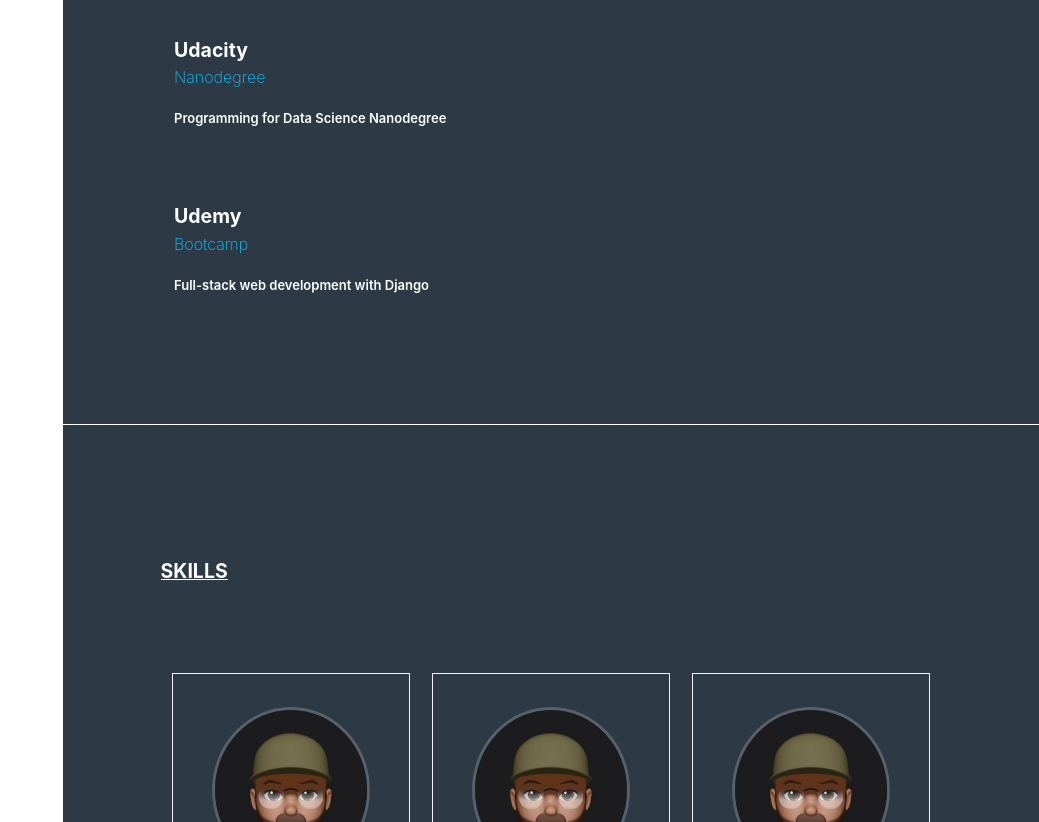
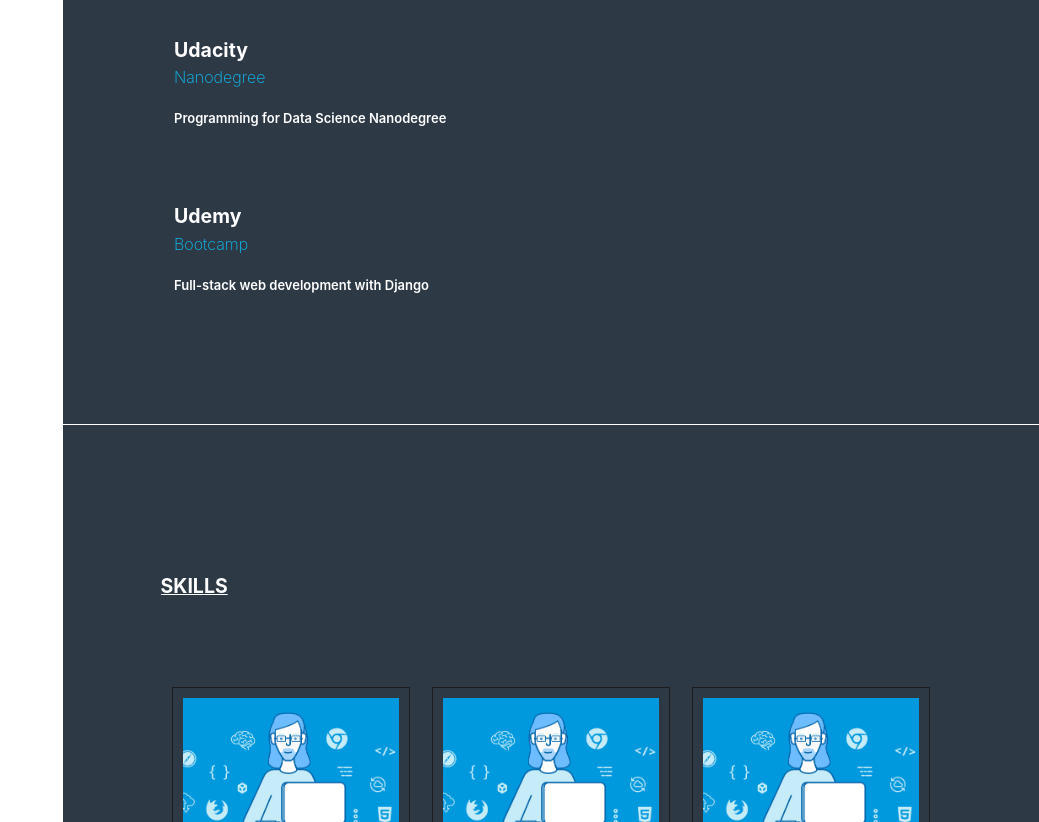
Before and after one commit to 41hulk/personalportfolio, a plain HTML site: page index.html in a window 1280 px wide. Shown: the part 1978-2800 px from the top of the page, without its empty margins (241-1280 px from the left). Drawn offline with Linux system fonts and the light colour scheme; a web font is replaced by a local one.

Commit message:
feat: Changed the skills picture

```diff
--- a/index.html
+++ b/index.html
@@ -88,19 +88,19 @@
             <div class="container">
                 <h1>Skills</h1>
                 <div class="box">
-                    <img src="icon.jpeg">
+                    <img src="dev.jpg">
                     <h3>Web development</h3>
                     <p>Lorem ipsum dolor sit amet consectetur adipisicing elit. Quam, minus illum unde ullam esse incidunt at quibusdam officia doloremque velit consectetur quas, voluptatum itaque, quis autem vel iusto. Qui, cupiditate.</p>
                 </div>
 
                 <div class="box">
-                    <img src="icon.jpeg">
+                    <img src="dev.jpg">
                     <h3>Data Analysis</h3>
                     <p>Lorem ipsum dolor sit amet consectetur adipisicing elit. Quam, minus illum unde ullam esse incidunt at quibusdam officia doloremque velit consectetur quas, voluptatum itaque, quis autem vel iusto. Qui, cupiditate.</p>
                 </div>
 
                 <div class="box">
-                    <img src="icon.jpeg">
+                    <img src="dev.jpg">
                     <h3>SEO Management</h3>
                     <p>Lorem ipsum dolor sit amet consectetur adipisicing elit. Quam, minus illum unde ullam esse incidunt at quibusdam officia doloremque velit consectetur quas, voluptatum itaque, quis autem vel iusto. Qui, cupiditate.</p>
                 </div>
--- a/style.css
+++ b/style.css
@@ -31,12 +31,12 @@
 }
 
 
-img{
+.nav img{
     margin: 23px;
     max-width: 10rem;
     max-height: 10rem;
     border: 0.2rem solid rgba(255, 255, 255, 0.2);
-    border-radius: 50% !important;
+    border-radius: 100% !important;
 }
 
 
@@ -200,7 +200,7 @@
 .container .box{
     flex: 1;
     flex-direction: column;
-    border: 0.5px solid whitesmoke;
+    border: 0.5px solid #1C1C1E;
     text-align: center;
     width: 30%;
     margin: 11px;
@@ -212,3 +212,8 @@
     color: #0CC5FF;
     margin-bottom: 10px;
 }
+.box img{
+    width: 100%;
+    margin-bottom: 30px;
+
+}
```
Also changed, not shown: dev.jpg (added).
